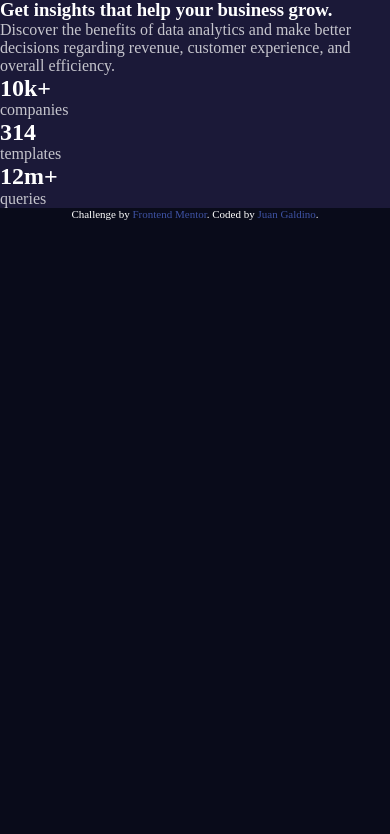
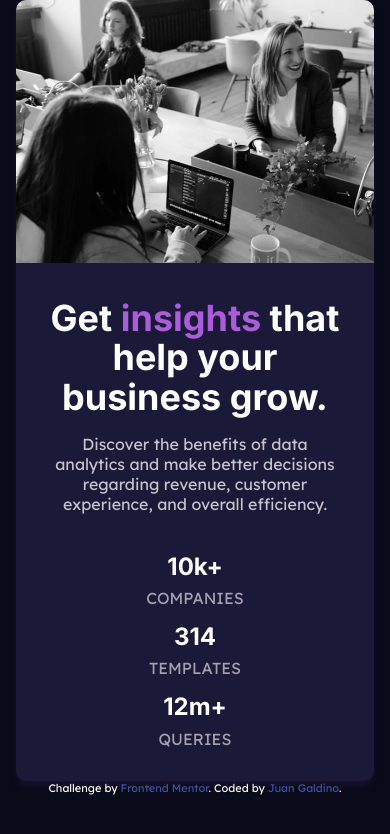
Before and after one commit to juan-galdino/stats-preview-component, a website: page src/index.html in a window 390 px wide. Drawn offline with nearby package versions, Linux system fonts and the light colour scheme; files that its build step writes are made by us from their sources.

Commit message:
:lipstick: Add mobile design

```diff
--- a/src/index.html
+++ b/src/index.html
@@ -10,6 +10,14 @@
     <link rel="stylesheet" href="./css/main.css" />
 
     <title>Frontend Mentor | Stats preview card component</title>
+
+    <!-- Fonts -->
+    <link rel="preconnect" href="https://fonts.googleapis.com" />
+    <link rel="preconnect" href="https://fonts.gstatic.com" crossorigin />
+    <link
+      href="https://fonts.googleapis.com/css2?family=Inter:wght@400;700&family=Lexend+Deca&display=swap"
+      rel="stylesheet"
+    />
 
     <!-- Feel free to remove these styles or customise in your own stylesheet 👍 -->
     <style>
@@ -25,8 +33,21 @@
   <body>
     <main>
       <article class="card">
-        <aside></aside>
-        <section>
+        <aside>
+          <picture>
+            <source
+              media="min-width: 48em"
+              srcset="images/image-header-desktop.jpg"
+            />
+            <img
+              src="images/image-header-mobile.jpg"
+              alt="Three women at a table working with
+                laptops in front of them."
+              loading="lazy"
+            />
+          </picture>
+        </aside>
+        <section class="card__text">
           <h1>Get <strong>insights</strong> that help your business grow.</h1>
           <p>
             Discover the benefits of data analytics and make better decisions
--- a/src/sass/components/_card.scss
+++ b/src/sass/components/_card.scss
@@ -2,9 +2,51 @@
 
 .card {
   background-color: $cardBackgroundColor;
+  max-width: 23.4375rem;
+  border-radius: 0.625rem ;
+  text-align: center;
+  box-shadow: $cardBoxShadow;
 
-  p,
-  section span {
+  img {
+    width: 100%;
+    border-radius: 0.625rem 0.625rem 0 0;
+  }
+
+}
+
+.card__text {
+  padding: 2rem;
+
+  strong {
+    color: $accentColor;
+  }
+
+  h1 {
+    font-size: 2.25rem;
+    margin-bottom: 1rem;
+  }
+
+  p {
+    font-size: 1rem;
     color: $paragraphColor;
+    margin-bottom: 2.5rem;
   }
+
+  article {
+    display: flex;
+    flex-direction: column;
+    gap: 1rem;
+
+    section {
+      display: grid;
+      gap: 0.5rem;
+    }
+  }
+
+  span {
+    text-transform: uppercase;
+    color: $statsTextsColor;
+    font-family: 'Lexend Deca', sans-serif;
+  }
+
 }
--- a/src/sass/globals/_boilerplate.scss
+++ b/src/sass/globals/_boilerplate.scss
@@ -16,4 +16,5 @@ html {
 body {
   background-color: $mainBackgroundColor;
   color: $fontColor;
+  padding-inline: 1rem;
 }
--- a/src/sass/globals/_typography.scss
+++ b/src/sass/globals/_typography.scss
@@ -1,7 +1,12 @@
+html {
+  font-family: 'Lexend Deca', sans-serif;
+}
+
 h1,
 h2,
 h3 {
   line-height: 1.1;
+  font-family: 'Inter', sans-serif;
 }
 
 a,
--- a/src/sass/utils/_variables.scss
+++ b/src/sass/utils/_variables.scss
@@ -3,3 +3,5 @@ $cardBackgroundColor: hsl(244, 38%, 16%);
 $accentColor: hsl(277, 64%, 61%);
 $fontColor: hsl(0, 0%, 100%);
 $paragraphColor: hsla(0, 0%, 100%, 0.75);
+$statsTextsColor: hsla(0, 0%, 100%, 0.6);
+$cardBoxShadow: 0px 6px 6px -2px hsl(244, 43%, 13%);
```
